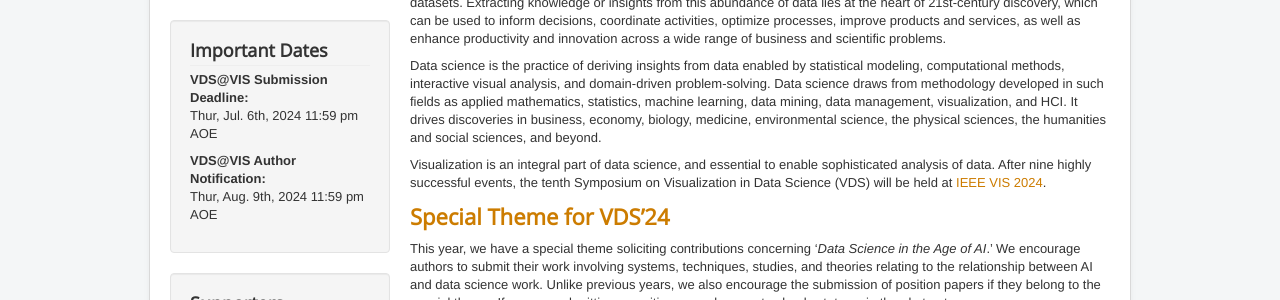
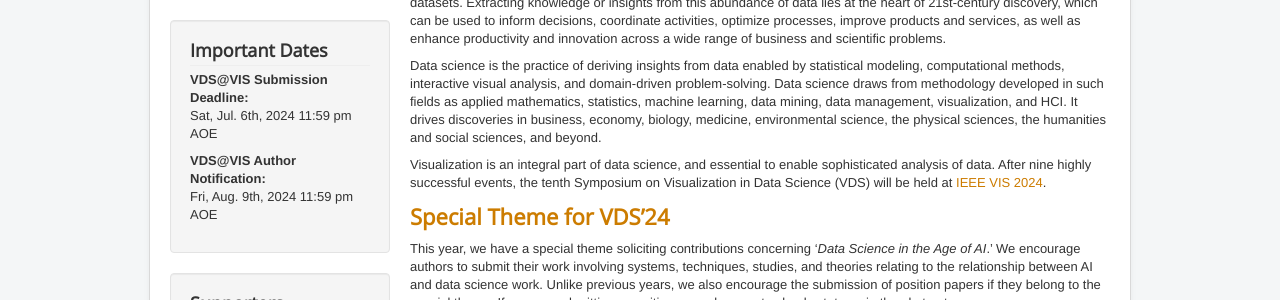
Before and after one commit to visualdatascience/2024, a Jekyll site: the page built from index.md, in a window 1280 px wide. Shown: the part 428-728 px from the top of the page. Built offline with Jekyll 4.4.1, drawn with Linux system fonts in a browser that asks for light colours.

Commit message:
fixing dates

```diff
--- a/_config.yml
+++ b/_config.yml
@@ -7,8 +7,8 @@ url: "http://www.visualdatascience.org/"
 conferenceshort: "VDS 2024"
 conferencedate: "TBD"
 
-deadline_submission_vis:  "Thur, Jul. 6th, 2024 11:59 pm AOE"
-deadline_notification_vis: "Thur, Aug. 9th, 2024 11:59 pm AOE"
+deadline_submission_vis:  "Sat, Jul. 6th, 2024 11:59 pm AOE"
+deadline_notification_vis: "Fri, Aug. 9th, 2024 11:59 pm AOE"
 event2_date: "TBD"
 
 # Build settings
```
